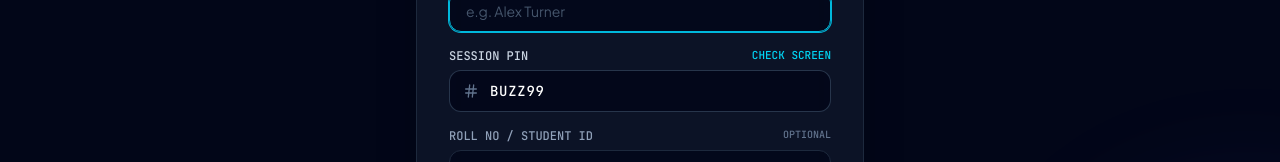
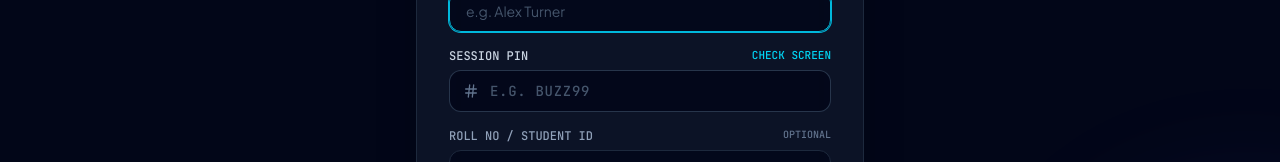
Before and after one commit to FardinRehman/Quiz-Buzzer, a React (Vite) app: page / in a window 1280 px wide. Shown: the part 373-535 px from the top of the page. Built offline with nearby package versions, Linux system fonts and the light colour scheme; no server answers.

Commit message:
fix: remove default session PIN from login page

```diff
--- a/src/pages/LoginPage.tsx
+++ b/src/pages/LoginPage.tsx
@@ -7,7 +7,7 @@ export const LoginPage: React.FC = () => {
 
   // Contestant Quick-Join Form
   const [studentName, setStudentName] = useState('');
-  const [sessionPin, setSessionPin] = useState('BUZZ99');
+  const [sessionPin, setSessionPin] = useState('');
   const [studentId, setStudentId] = useState('');
 
   // Host Admin Modal & Form
```
